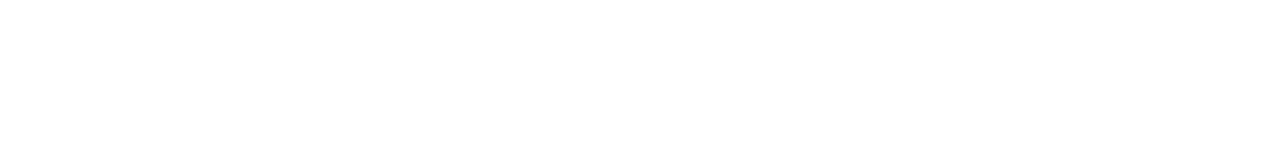
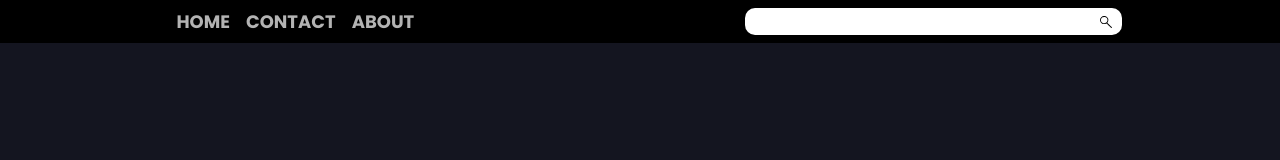
Before and after one commit to gamesworldstore/gamesworldstore.github.io, a plain HTML site: page index.html in a window 1280 px wide. Drawn offline with Linux system fonts and the light colour scheme.

Commit message:
alterações nas páginas, arquivos, adicoções de menu 02/08/22

```diff
--- /dev/null
+++ b/css/style.css
@@ -0,0 +1,66 @@
+*{
+    font-family: 'Poppins', sans-serif;
+    margin: 0 auto;
+    padding: 0;
+    box-sizing: border-box;
+    list-style: none;
+    font-size: 102%;
+}
+body{
+    width:100%;
+    min-height: 100vh;
+    place-items: center;
+    background-color: rgb(20, 21, 32);
+
+}
+.menu{
+    background-color: black;
+    display: flex;
+    place-items: center;
+
+}
+.menu ul{
+    display: flex;
+    text-align: center;
+    width: 30vh;
+
+
+}
+.menu ul li{
+    display: flex;
+}
+.menu a{
+    padding: 8px;
+
+    color:rgb(179, 179, 179);
+    text-decoration: none;
+    text-decoration: bold;
+    transition: .3s;
+    font-weight:bolder;
+}
+.menu a:hover{
+    color:rgb(45, 94, 255);
+}
+#search{
+    flex-direction:row;
+}
+input{
+    border: none;
+    padding-left: 10px;
+    border-bottom-left-radius: 10px;
+    border-top-left-radius: 10px;
+    outline: none;
+}
+button{
+    padding: 0 10px;
+    margin: -10px;
+    border: none;
+    border-bottom-right-radius: 10px;
+    border-top-right-radius: 10px;
+    background-color: rgb(255, 255, 255);
+    transition: .3s;
+}
+button:hover{
+    background-color: rgb(227, 227, 227);
+    border-color: rgb(45, 94, 255);
+}
--- a/index.html
+++ b/index.html
@@ -1,12 +1,31 @@
 <!DOCTYPE html>
-<html lang="en">
+<html lang="pt-br">
 <head>
     <meta charset="UTF-8">
     <meta http-equiv="X-UA-Compatible" content="IE=edge">
     <meta name="viewport" content="width=device-width, initial-scale=1.0">
-    <title>Document</title>
+    <link rel="stylesheet" href="css/style.css">
+    <link href="https://fonts.googleapis.com/css2?family=Poppins:ital,wght@0,300;0,700;1,300&display=swap" rel="stylesheet">
+    <link rel="icon" href="img/control.png">
+    <title>Game's World</title>
 </head>
 <body>
+    <nav class = "menu">
+        <ul>
+            <li><a href="index.html">HOME</a></li>
+            <li><a href="contato.html">CONTACT</a></li>
+            <li><a href="sobre.html">ABOUT</a></li>
+        </ul>
+        <div id = "search">
+            <input type="text">
+            <button >
+                <img src="img/lupa.svg" alt="lupa" height="12px">
+            </button>
+        </div>
+
+    </nav>
+
+
 
 </body>
 </html>
```
Also changed, not shown: ContatoForm.html (deleted, +0 -35 lines), contato.html (added, +34 -0 lines), sobre.html (added, +12 -0 lines), css/contato.css (renamed from ContatoEstilo.css), img/control.png (added), img/lupa.svg (added), js/contato.js (renamed from JavaScript1.js), 1 other file.
